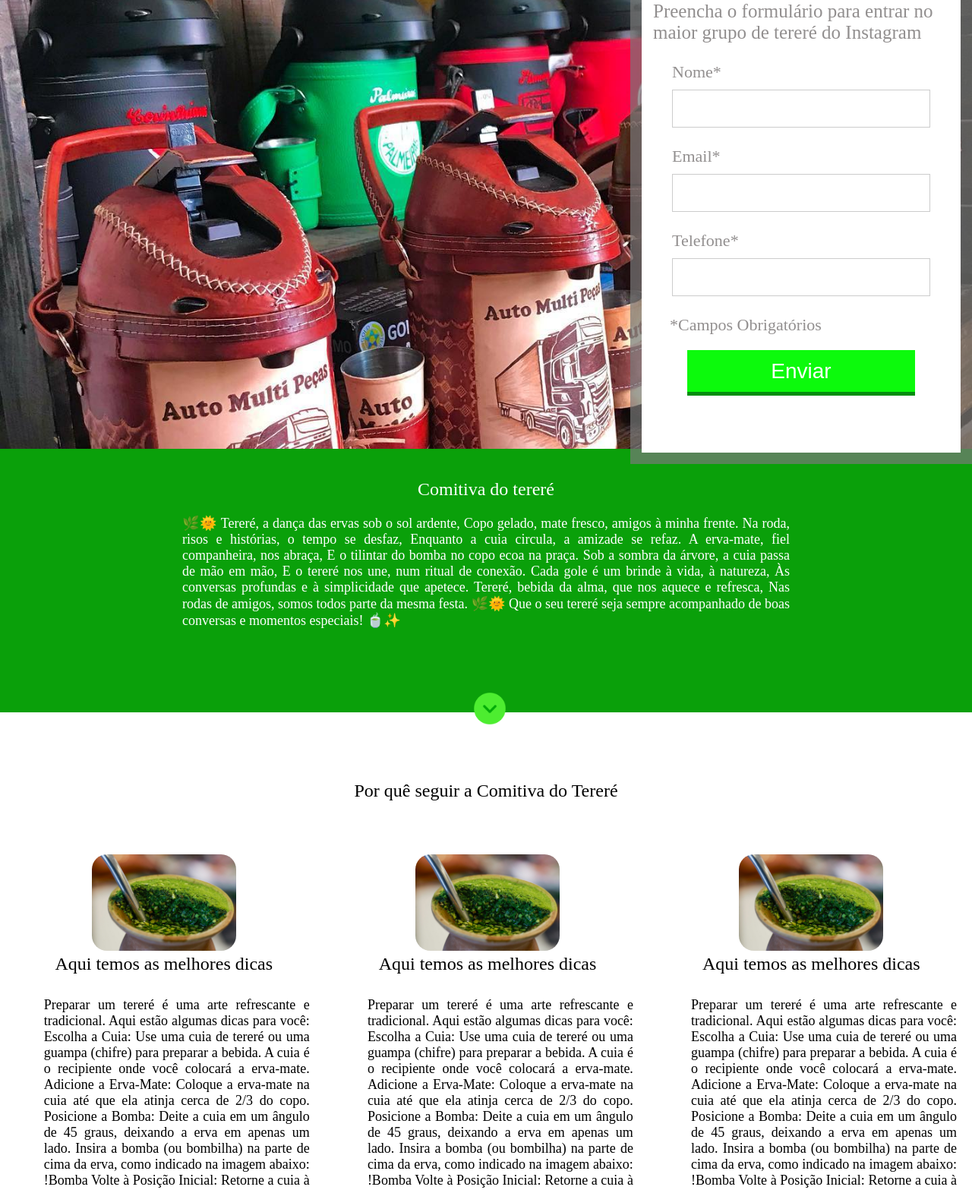
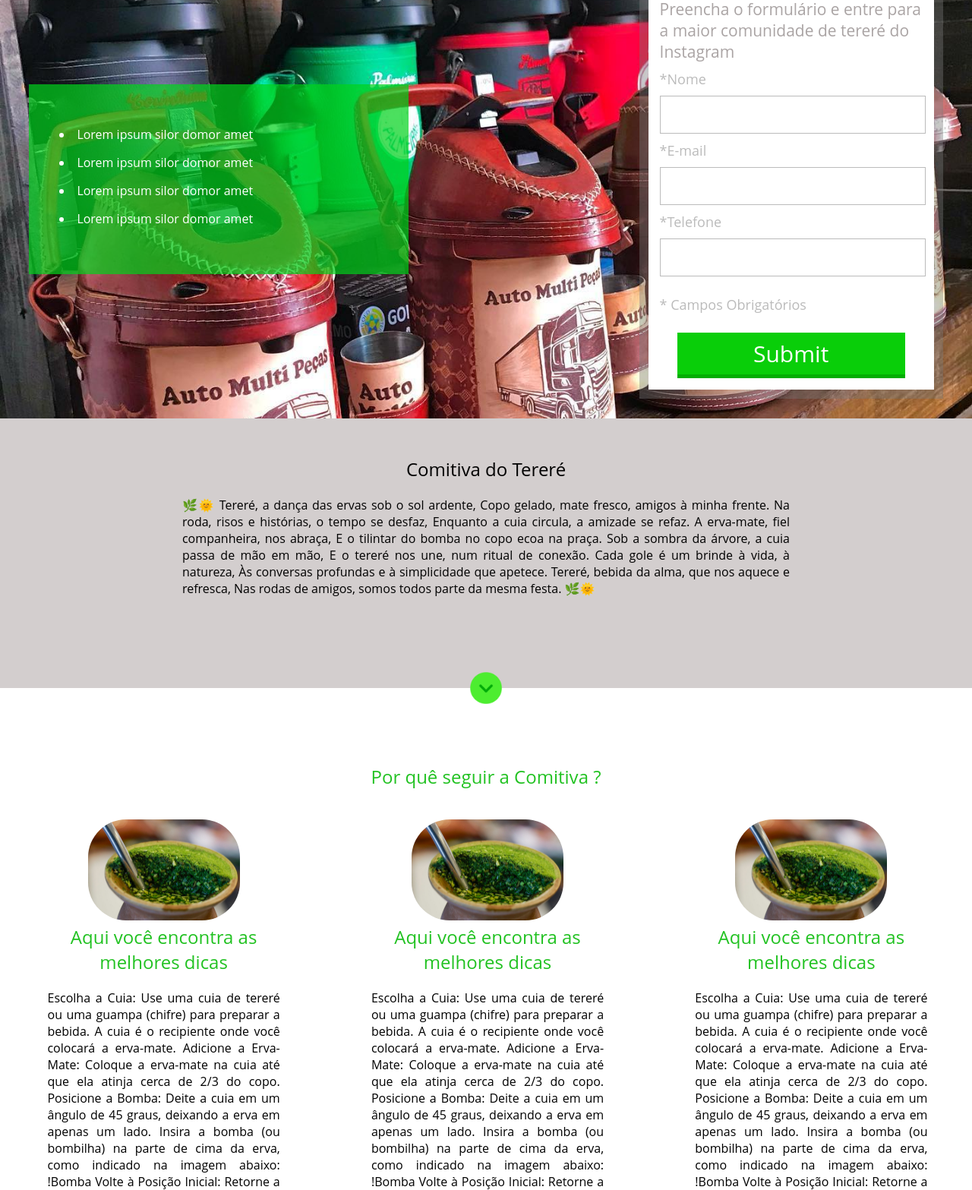
Before and after one commit to VitorHLMarconi/Primeira-Landing-Page, a plain HTML site: page index.html in a window 1280 px wide. Shown: the part 109-1676 px from the top of the page at 76% size. Drawn offline with Linux system fonts and the light colour scheme.

Commit message:
Atualização do projeto Landing Page

```diff
--- a/css/style.css
+++ b/css/style.css
@@ -3,6 +3,7 @@
     margin: 0;
     padding: 0;
     box-sizing: border-box;
+    font-family: "Open Sans";
 
 }
 
@@ -13,138 +14,181 @@ body {
 
 }
 
+.clear {
+
+    clear: both;
+
+}
+
+.center {
+
+    max-width: 1280px;
+    margin: 0 auto;
+    width: 100%;
+
+}
+
 header {
 
-    min-width: 1200px;
     width: 100%;
+    padding: 0 3%;
     height: 100px;
-    background-color: rgb(0, 255, 0);
+    background-color: rgb(9, 206, 9);
 
 }
 
 header img {
 
-    width: 80px;
-    border-radius: 150px;
-    margin: 1% 0 0 10%;
+    width: 70px;
+    border-radius: 120px;
+    margin: 14px;
 
 }
 
 .container-banner {
 
-    min-width: 1200px;
     width: 100%;
-    height: 600px;
+    padding: 0 3%;
+    height: 560px;
     background-image: url('../Images/banner.png');
     background-size: cover;
     background-position: center;
 
 }
 
-form {
+.container-banner>.center {
+
+    height: 100%;
+
+}
+
+
+.form {
 
     padding: 15px;
-    width: 450px;
-    height: calc(100% + 40px);
+    width: 400px;
+    height: calc(100% + 30px);
     background-color: white;
     float: right;
     position: relative;
     top: -20px;
-    border: 15px solid rgba(120, 120, 120, 0.7);
+    border: 12px solid rgba(120, 120, 120, 0.4);
     background-clip: padding-box;
 
 }
 
-form h2 {
+.form h2 {
 
-    font-size: 25px;
-    color: #928f8f;
+    font-size: 21px;
+    color: #aaa4a4;
     font-weight: normal;
 
 }
 
-.input-text-container {
+.input-container span {
 
-    margin: 25px;
+    display: inline-block;
+    width: 100%;
+    color: #bbbbbb;
+    font-size: 18px;
+    margin-top: 10px;
 
 }
 
-.input-text-container span {
+.form p {
 
-    font-size: 22px;
-    color: #928f8f;
+    display: inline-block;
+    width: 100%;
+    color: #bbbbbb;
+    font-size: 18px;
+    margin: 25px 0;
 
 }
 
-.input-text-container input[type="text"] {
+.input-container input[type="text"] {
 
-    width: 100%;
+    width: 350px;
     height: 50px;
-    outline: 0;
+    border: 1px solid #bbb;
+    margin-top: 10px;
+    outline: none;
     padding: 10px;
-    margin-top: 10px;
-    border: 1px solid #ccc;
 
 }
 
-.warning {
+.form .input-submit-container {
 
-    font-size: 22px;
-    margin: 22px;
-    color: #928f8f;
+    text-align: center;
 
 }
 
-button {
+.form input[type="submit"] {
 
-    display: block;
-    text-align: center;
+    outline: 0;
     width: 300px;
     height: 60px;
-    outline: none;
+    background-color: rgb(9, 206, 9);
     color: white;
-    font-size: 28px;
-    background-color: rgb(12, 250, 12);
+    font-size: 30px;
+    border-bottom: 5px solid rgb(4, 173, 4);
     border-top: 0;
     border-left: 0;
     border-right: 0;
-    border-bottom: 5px solid rgb(3, 141, 15);
     cursor: pointer;
-    margin: 20px auto;
 
 }
 
-button:hover {
+.form input[type="submit"]:hover {
 
-    background-color: #0dcc0d;
+    background-color: rgb(34, 194, 34);
 
 }
 
-.container-text {
+.container-list {
 
-    min-width: 1200px;
-    width: 100%;
-    background-color: #0aa00a;
-    text-align: center;
-    padding: 40px 0;
+    padding: 40px;
+    float: left;
+    width: 500px;
+    height: 250px;
+    background-color: rgba(0, 211, 28, 0.7);
+    margin-top: 120px;
 
 }
 
-section h2 {
+.container-list ul {
 
-    font-weight: normal;
-    color: white;
+    list-style-position: inside;
 
 }
 
-section p {
+.container-list ul li {
 
-    width: 800px;
+    color: white;
+    margin-top: 15px;
+
+}
+
+.container2 {
+
+    padding: 50px 3%;
+    background-color: #d3cece;
+    text-align: center;
+
+}
+
+.container2 h2 {
+
+    font-weight: normal;
+
+}
+
+.container2 p {
+
+    width: 100%;
+    max-width: 800px;
     margin: 20px 0;
     display: inline-block;
     text-align: justify;
-    font-size: 18px;
-    color: white;
 
 }
 
@@ -156,28 +200,28 @@ section p {
     background-size: 100% 100%;
     left: 50%;
     position: relative;
-    top: 60px;
-    margin-left: -20px;
+    top: 75px;
+    margin-left: -25px;
 
 }
 
 .section-container {
 
-    padding: 90px 0;
+    padding: 100px 0;
 
 }
 
 .section-container h2 {
 
     text-align: center;
-    color: black;
+    color: rgb(34, 194, 34);
     font-weight: normal;
 
 }
 
 .container-section {
 
-    margin-top: 40px;
+    margin-top: 50px 0;
     text-align: center;
 
 }
@@ -186,7 +230,7 @@ section p {
 
     margin-right: -4px;
     width: 33.3%;
-    padding: 30px;
+    padding: 40px;
     display: inline-block;
 
 }
@@ -194,9 +238,14 @@ section p {
 .container-single p {
 
     text-align: justify;
-    padding: 10px 25px;
-    color: black;
-    width: 400px;
+    padding: 20px;
+
+}
+
+.container-single img {
+
+    width: 200px;
+    border-radius: 50px;
 
 }
 
@@ -205,13 +254,115 @@ footer {
     padding: 30px 0;
     border-top: 2px solid #888888;
     text-align: center;
-    color: #666;
+    color: #888;
+
 
 }
 
-.container-single img {
+footer p {
 
-    width: 190px;
-    border-radius: 20px;
+    margin-top: 10px;
 
 }
+
+@media screen and (max-width: 1024px) {
+
+    header {
+
+        height: auto;
+        width: 100%;
+        text-align: center;
+        padding: 5px 0;
+
+    }
+
+    header img {
+
+        margin: 5px;
+
+    }
+
+    .container-list {
+
+        float: left;
+        width: 40%;
+        max-width: 600px;
+        height: auto;
+        padding: 40px 0;
+
+    }
+
+    .container-banner {
+
+        width: 100%;
+        height: auto;
+        padding: 50px 3%;
+        text-align: center;
+
+    }
+
+    .form {
+
+        max-width: 500px;
+        padding: 15px;
+        width: 60%;
+        height: 100%;
+        float: right;
+        top: 0;
+        margin-top: 40px;
+
+    }
+
+    .input-container input[type="text"] {
+
+        width: 100%;
+        height: 60px;
+
+    }
+
+    .input-container input[type="submit"] {
+
+        width: 100%;
+        max-width: 300px;
+        height: 60px;
+
+    }
+
+}
+
+@media screen and (max-width: 768px) {
+
+    .container2 {
+
+        padding: 0 6%;
+
+    }
+
+    .container-list {
+
+        margin-top: 0;
+        float: none;
+        display: inline-block;
+        width: 100%;
+
+    }
+
+    .form {
+
+        float: none;
+        display: inline-block;
+        width: 100%;
+
+    }
+
+    .container-single {
+
+        float: none;
+        display: inline-block;
+        width: 100%;
+        max-width: 400px;
+        padding: 40px 0;
+
+    }
+
+}
--- a/index.html
+++ b/index.html
@@ -1,5 +1,5 @@
 <!DOCTYPE html>
-<html lang="pt">
+<html lang="pt-br">
 
 <head>
     <meta charset="UTF-8">
@@ -13,48 +13,91 @@
 
     <header>
 
+        <div class="center">
+
             <img src="Images/terere_logo.jpg">
+
+        </div><!--center-->
 
     </header>
 
     <div class="container-banner">
 
+        <div class="center">
+
+            <div>
+
+                <div class="container-list">
+
+                    <ul>
+
+                        <li>Lorem ipsum silor domor amet</li>
+                        <li>Lorem ipsum silor domor amet</li>
+                        <li>Lorem ipsum silor domor amet</li>
+                        <li>Lorem ipsum silor domor amet</li>
+
+                    </ul>
+
+                </div><!--container-list-->
+
+            </div>
+
+            <div>
+
+                <div class="form">
+
+                    <h2>Preencha o formulário e entre
+                        para a maior comunidade de tereré
+                        do Instagram</h2>
+
                     <form>
 
-            <h2>Preencha o formulário para entrar no maior grupo de tereré do Instagram</h2>
+                        <div class="input-container">
 
-            <div class="input-text-container">
+                            <span>*Nome</span>
+                            <input type="text" name="nome" required>
 
-                <span>Nome*</span>
-                <input required type="text" name="nome">
+                        </div><!--input-container-->
 
-            </div><!--input-text-container-->
+                        <div class="input-container">
 
-            <div class="input-text-container">
+                            <span>*E-mail</span>
+                            <input type="text" name="email" required>
 
-                <span>Email*</span>
-                <input required type="text" name="email">
+                        </div><!--input-container-->
 
-            </div><!--input-text-container-->
+                        <div class="input-container">
 
-            <div class="input-text-container">
+                            <span>*Telefone</span>
+                            <input type="text" name="telefone" required>
 
-                <span>Telefone*</span>
-                <input required type="text">
+                        </div><!--input-container-->
 
-            </div><!--input-text-container-->
+                        <p class="warning">* Campos Obrigatórios</p>
 
-            <span class="warning">*Campos Obrigatórios</span>
+                        <div class="input-submit-container">
 
-            <button>Enviar</button>
+                            <input type="submit" name="acao">
 
-        </form><!--form-->
+                        </div><!--input-submit-container-->
+
+                    </form>
+
+                </div><!--form-->
+
+            </div>
+
+            <div class="clear"></div>
+
+        </div><!--center-->
 
     </div><!--container-banner-->
 
-    <section class="container-text">
+    <div class="container2">
 
-        <h2>Comitiva do tereré</h2>
+        <div class="center">
+
+            <h2>Comitiva do Tereré</h2>
             <p>🌿🌞 Tereré, a dança das ervas sob o sol ardente,
                 Copo gelado, mate fresco, amigos à minha frente.
                 Na roda, risos e histórias, o tempo se desfaz,
@@ -68,59 +111,54 @@
                 Cada gole é um brinde à vida, à natureza,
                 Às conversas profundas e à simplicidade que apetece.
                 Tereré, bebida da alma, que nos aquece e refresca,
-            Nas rodas de amigos, somos todos parte da mesma festa. 🌿🌞
+                Nas rodas de amigos, somos todos parte da mesma festa. 🌿🌞</p>
 
-            Que o seu tereré seja sempre acompanhado de boas conversas e momentos especiais! 🍵✨</p>
-        <div class="arrow"></div>
+        </div><!--center-->
 
-    </section><!-- container-text -->
+        <div class="arrow">
 
-    <section class="section-container">
 
-        <h2>Por quê seguir a Comitiva do Tereré</h2>
+        </div><!--arrow-->
+
+    </div><!--container2-->
+
+    <div class="section-container">
+
+        <div class="center">
+
+            <h2>Por quê seguir a Comitiva ?</h2>
 
             <div class="container-section">
 
                 <div class="container-single">
 
-                <div><img src="Images/terere1.jpg" alt=""></div>
+                    <div><img src="Images/terere1.jpg"></div>
 
                     <div class="text-container-single">
 
-                    <h2>Aqui temos as melhores dicas</h2>
-                    <p>Preparar um tereré é uma arte refrescante e tradicional.
+                        <h2>Aqui você encontra as melhores dicas</h2>
 
-                        Aqui estão algumas dicas para você:
-
-                        Escolha a Cuia:
-                        Use uma cuia de tereré ou uma guampa (chifre) para preparar a bebida. A cuia é o recipiente onde
-                        você colocará a erva-mate.
-
+                        <p>Escolha a Cuia:
+                            Use uma cuia de tereré ou uma guampa (chifre) para preparar a bebida. A cuia é o recipiente
+                            onde você colocará a erva-mate.
                             Adicione a Erva-Mate:
                             Coloque a erva-mate na cuia até que ela atinja cerca de 2/3 do copo.
                             Posicione a Bomba:
-
                             Deite a cuia em um ângulo de 45 graus, deixando a erva em apenas um lado. Insira a bomba (ou
                             bombilha) na parte de cima da erva, como indicado na imagem abaixo:
                             !Bomba
-
                             Volte à Posição Inicial:
-                        Retorne a cuia à posição inicial, adicionando um pouco de água gelada para que a erva não desça
-                        e entupa a bomba.
-
+                            Retorne a cuia à posição inicial, adicionando um pouco de água gelada para que a erva não
+                            desça e entupa a bomba.
                             Sirva e Aproveite:
-
-                        Sirva mais água gelada ou até mesmo suco de limão no “pé” da bomba sempre, para não entupir a
-                        sua bomba.
-
+                            Sirva mais água gelada ou até mesmo suco de limão no “pé” da bomba sempre, para não entupir
+                            a sua bomba.
                             Benefícios do Tereré:
-
-                        O tereré é uma bebida refrescante, rica em antioxidantes e vitaminas. Além disso, é uma ótima
-                        maneira de socializar com amigos e familiares.
-
-                        Lembre-se de que o tereré é uma questão de prática. Mesmo que não tenha ficado perfeito na sua
-                        primeira tentativa, não desista! Agora, aproveite o seu tereré e todos os benefícios que ele
-                        oferece para a sua saúde. 🌿🍹</p>
+                            O tereré é uma bebida refrescante, rica em antioxidantes e vitaminas. Além disso, é uma
+                            ótima maneira de socializar com amigos e familiares.
+                            Lembre-se de que o tereré é uma questão de prática. Mesmo que não tenha ficado perfeito na
+                            sua primeira tentativa, não desista! Agora, aproveite o seu tereré e todos os benefícios que
+                            ele oferece para a sua saúde. 🌿🍹</p>
 
                     </div><!--text-container-single-->
 
@@ -128,44 +166,33 @@
 
                 <div class="container-single">
 
-                <div><img src="Images/terere1.jpg" alt=""></div>
+                    <div><img src="Images/terere1.jpg"></div>
 
                     <div class="text-container-single">
 
-                    <h2>Aqui temos as melhores dicas</h2>
-                    <p>Preparar um tereré é uma arte refrescante e tradicional.
+                        <h2>Aqui você encontra as melhores dicas</h2>
 
-                        Aqui estão algumas dicas para você:
-
-                        Escolha a Cuia:
-                        Use uma cuia de tereré ou uma guampa (chifre) para preparar a bebida. A cuia é o recipiente onde
-                        você colocará a erva-mate.
-
+                        <p>Escolha a Cuia:
+                            Use uma cuia de tereré ou uma guampa (chifre) para preparar a bebida. A cuia é o recipiente
+                            onde você colocará a erva-mate.
                             Adicione a Erva-Mate:
                             Coloque a erva-mate na cuia até que ela atinja cerca de 2/3 do copo.
                             Posicione a Bomba:
-
                             Deite a cuia em um ângulo de 45 graus, deixando a erva em apenas um lado. Insira a bomba (ou
                             bombilha) na parte de cima da erva, como indicado na imagem abaixo:
                             !Bomba
-
                             Volte à Posição Inicial:
-                        Retorne a cuia à posição inicial, adicionando um pouco de água gelada para que a erva não desça
-                        e entupa a bomba.
-
+                            Retorne a cuia à posição inicial, adicionando um pouco de água gelada para que a erva não
+                            desça e entupa a bomba.
                             Sirva e Aproveite:
-
-                        Sirva mais água gelada ou até mesmo suco de limão no “pé” da bomba sempre, para não entupir a
-                        sua bomba.
-
+                            Sirva mais água gelada ou até mesmo suco de limão no “pé” da bomba sempre, para não entupir
+                            a sua bomba.
                             Benefícios do Tereré:
-
-                        O tereré é uma bebida refrescante, rica em antioxidantes e vitaminas. Além disso, é uma ótima
-                        maneira de socializar com amigos e familiares.
-
-                        Lembre-se de que o tereré é uma questão de prática. Mesmo que não tenha ficado perfeito na sua
-                        primeira tentativa, não desista! Agora, aproveite o seu tereré e todos os benefícios que ele
-                        oferece para a sua saúde. 🌿🍹</p>
+                            O tereré é uma bebida refrescante, rica em antioxidantes e vitaminas. Além disso, é uma
+                            ótima maneira de socializar com amigos e familiares.
+                            Lembre-se de que o tereré é uma questão de prática. Mesmo que não tenha ficado perfeito na
+                            sua primeira tentativa, não desista! Agora, aproveite o seu tereré e todos os benefícios que
+                            ele oferece para a sua saúde. 🌿🍹</p>
 
                     </div><!--text-container-single-->
 
@@ -173,44 +200,33 @@
 
                 <div class="container-single">
 
-                <div><img src="Images/terere1.jpg" alt=""></div>
+                    <div><img src="Images/terere1.jpg"></div>
 
                     <div class="text-container-single">
 
-                    <h2>Aqui temos as melhores dicas</h2>
-                    <p>Preparar um tereré é uma arte refrescante e tradicional.
+                        <h2>Aqui você encontra as melhores dicas</h2>
 
-                        Aqui estão algumas dicas para você:
-
-                        Escolha a Cuia:
-                        Use uma cuia de tereré ou uma guampa (chifre) para preparar a bebida. A cuia é o recipiente onde
-                        você colocará a erva-mate.
-
+                        <p>Escolha a Cuia:
+                            Use uma cuia de tereré ou uma guampa (chifre) para preparar a bebida. A cuia é o recipiente
+                            onde você colocará a erva-mate.
                             Adicione a Erva-Mate:
                             Coloque a erva-mate na cuia até que ela atinja cerca de 2/3 do copo.
                             Posicione a Bomba:
-
                             Deite a cuia em um ângulo de 45 graus, deixando a erva em apenas um lado. Insira a bomba (ou
                             bombilha) na parte de cima da erva, como indicado na imagem abaixo:
                             !Bomba
-
                             Volte à Posição Inicial:
-                        Retorne a cuia à posição inicial, adicionando um pouco de água gelada para que a erva não desça
-                        e entupa a bomba.
-
+                            Retorne a cuia à posição inicial, adicionando um pouco de água gelada para que a erva não
+                            desça e entupa a bomba.
                             Sirva e Aproveite:
-
-                        Sirva mais água gelada ou até mesmo suco de limão no “pé” da bomba sempre, para não entupir a
-                        sua bomba.
-
+                            Sirva mais água gelada ou até mesmo suco de limão no “pé” da bomba sempre, para não entupir
+                            a sua bomba.
                             Benefícios do Tereré:
-
-                        O tereré é uma bebida refrescante, rica em antioxidantes e vitaminas. Além disso, é uma ótima
-                        maneira de socializar com amigos e familiares.
-
-                        Lembre-se de que o tereré é uma questão de prática. Mesmo que não tenha ficado perfeito na sua
-                        primeira tentativa, não desista! Agora, aproveite o seu tereré e todos os benefícios que ele
-                        oferece para a sua saúde. 🌿🍹</p>
+                            O tereré é uma bebida refrescante, rica em antioxidantes e vitaminas. Além disso, é uma
+                            ótima maneira de socializar com amigos e familiares.
+                            Lembre-se de que o tereré é uma questão de prática. Mesmo que não tenha ficado perfeito na
+                            sua primeira tentativa, não desista! Agora, aproveite o seu tereré e todos os benefícios que
+                            ele oferece para a sua saúde. 🌿🍹</p>
 
                     </div><!--text-container-single-->
 
@@ -218,12 +234,14 @@
 
             </div><!--container-section-->
 
-    </section><!--section-container-->
+        </div><!--center-->
+
+    </div><!--section-container-->
 
     <footer>
 
-        <p>Todos os Direitos Reservados</p>
-        <p>Av. Lorem Ipsum, silor dolor, 999 - São Paulo - SP</p>
+        <p>Todos os direitos reservados</p>
+        <p>Av. Lorem Ipsum, silor dolor 211 - Olímpia SP</p>
 
     </footer>
 
```
Lines whose indentation alone changed are shown as unchanged.
